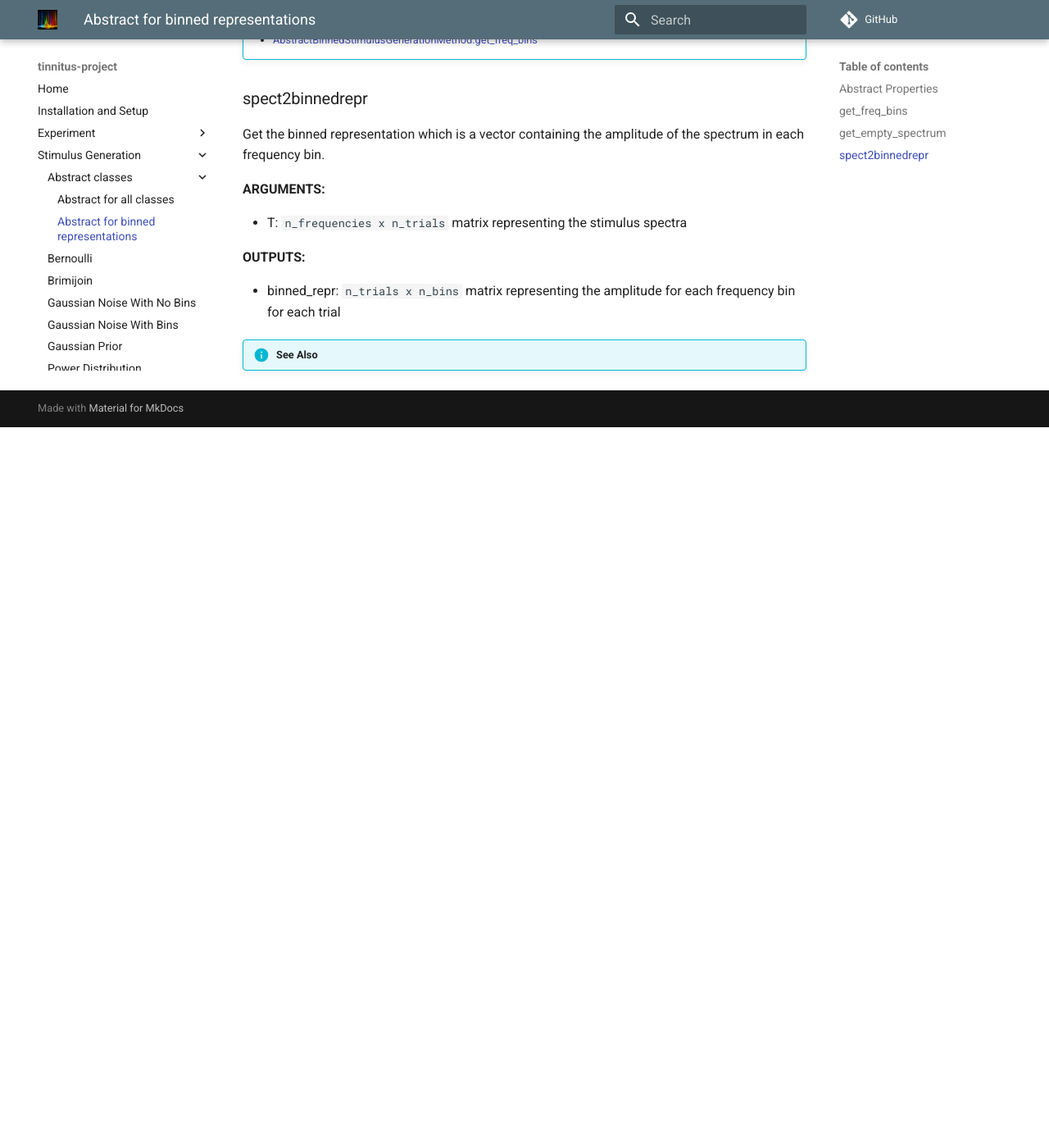
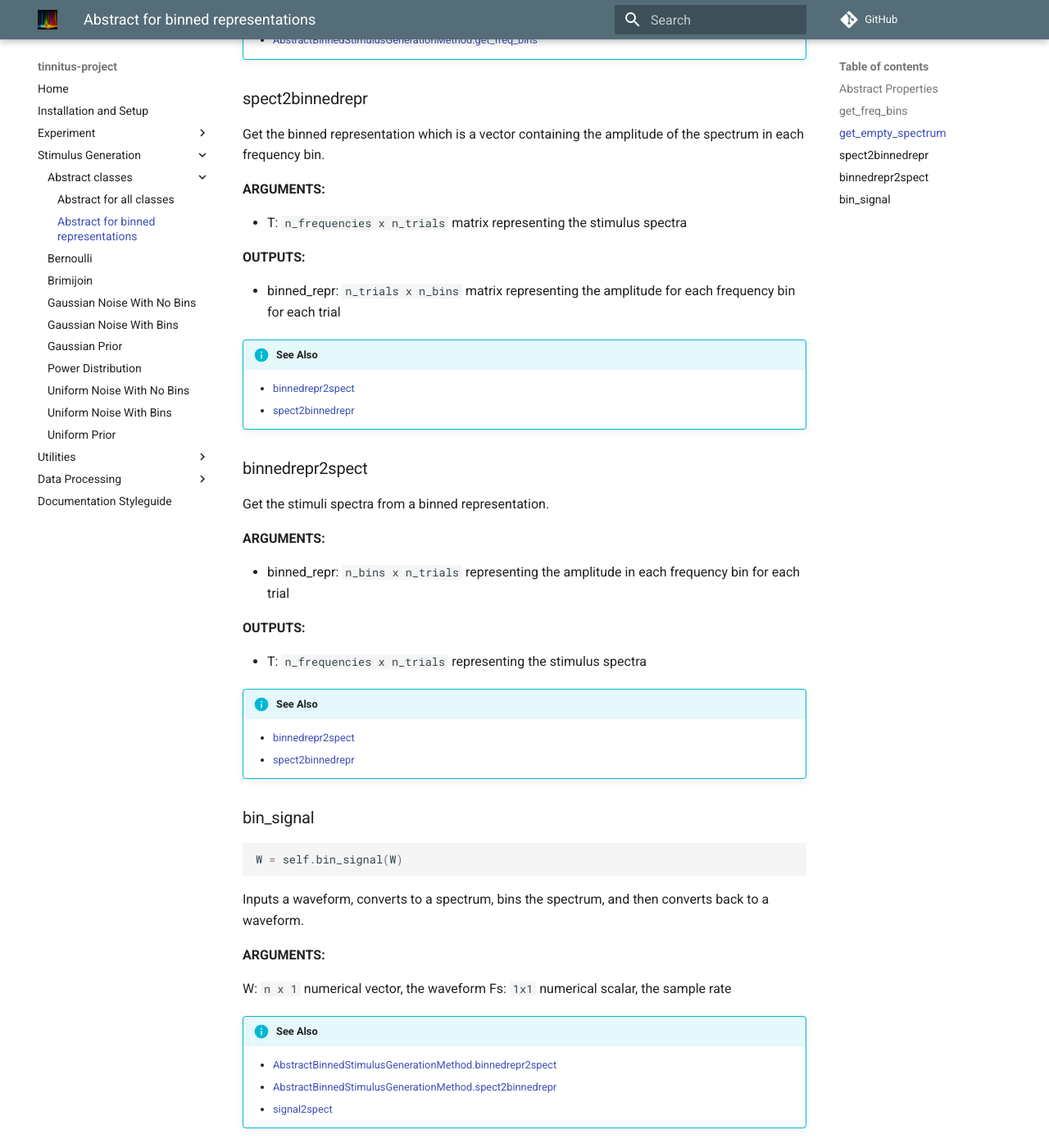
Before and after one commit to The-Lammert-Lab/tinnitus-reconstruction, an MkDocs documentation site: the page built from docs/stimgen/AbstractBinnedStimulusGenerationMethod.md, in a window 1280 px wide and 1400 px high, scrolled down 1241 px. Shown: the whole window at 82% size. Built offline with MkDocs 1.6.1 and Material for MkDocs 9.7.7, drawn with Linux system fonts in a browser that asks for light colours; comment, search, counter and statistics services are not loaded; before the commit the page ends 1762 px from its top, so only the background shows below that.

Commit message:
more fixes x4

````diff
--- a/docs/stimgen/AbstractBinnedStimulusGenerationMethod.md
+++ b/docs/stimgen/AbstractBinnedStimulusGenerationMethod.md
@@ -86,3 +86,59 @@ for each trial
 
 
 !!! info "See Also"
+    * [binnedrepr2spect](../../utils/#binnedrepr2spect)
+    * [spect2binnedrepr](../../utils/#spect2binnedrepr)
+
+
+
+
+
+### binnedrepr2spect
+
+Get the stimuli spectra from a binned representation.
+
+**ARGUMENTS:**
+
+- binned_repr: `n_bins x n_trials`
+representing the amplitude in each frequency bin
+for each trial
+
+**OUTPUTS:**
+
+- T: `n_frequencies x n_trials`
+representing the stimulus spectra
+
+
+
+!!! info "See Also"
+    * [binnedrepr2spect](../../utils/#binnedrepr2spect)
+    * [spect2binnedrepr](../../utils/#spect2binnedrepr)
+
+
+
+
+
+### bin_signal
+
+```matlab
+W = self.bin_signal(W)
+```
+
+Inputs a waveform,
+converts to a spectrum,
+bins the spectrum,
+and then converts back to a waveform.
+
+**ARGUMENTS:**
+
+W: `n x 1` numerical vector,
+the waveform
+Fs: `1x1` numerical scalar,
+the sample rate
+
+
+
+!!! info "See Also"
+    * [AbstractBinnedStimulusGenerationMethod.binnedrepr2spect](../AbstractBinnedStimulusGenerationMethod/#binnedrepr2spect)
+    * [AbstractBinnedStimulusGenerationMethod.spect2binnedrepr](../AbstractBinnedStimulusGenerationMethod/#spect2binnedrepr)
+    * [signal2spect](../../utils/#signal2spect)
````
Also changed, not shown: docs/utils.md (+13 -13 lines), 1 other file.
